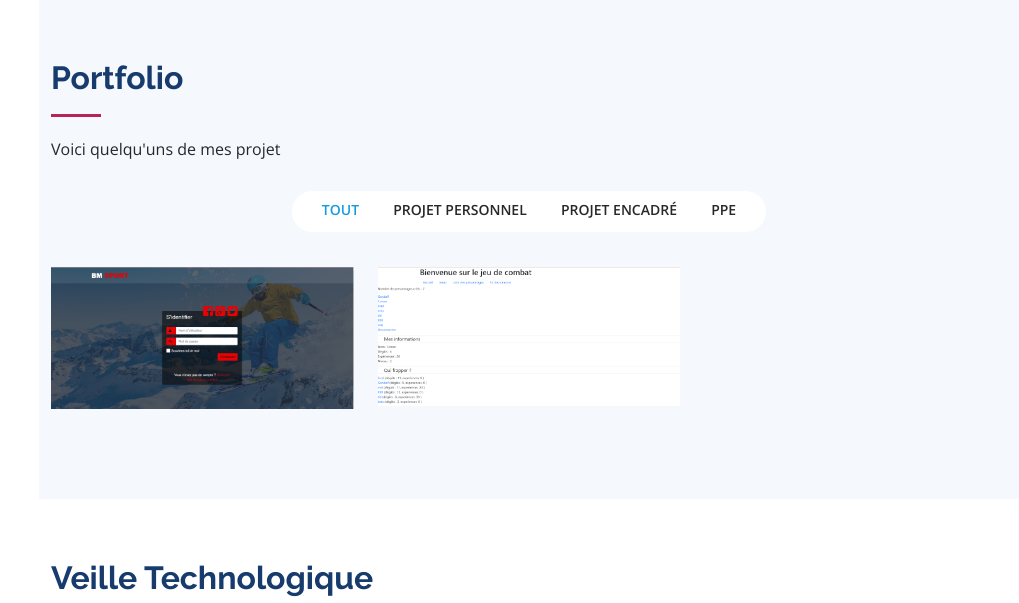
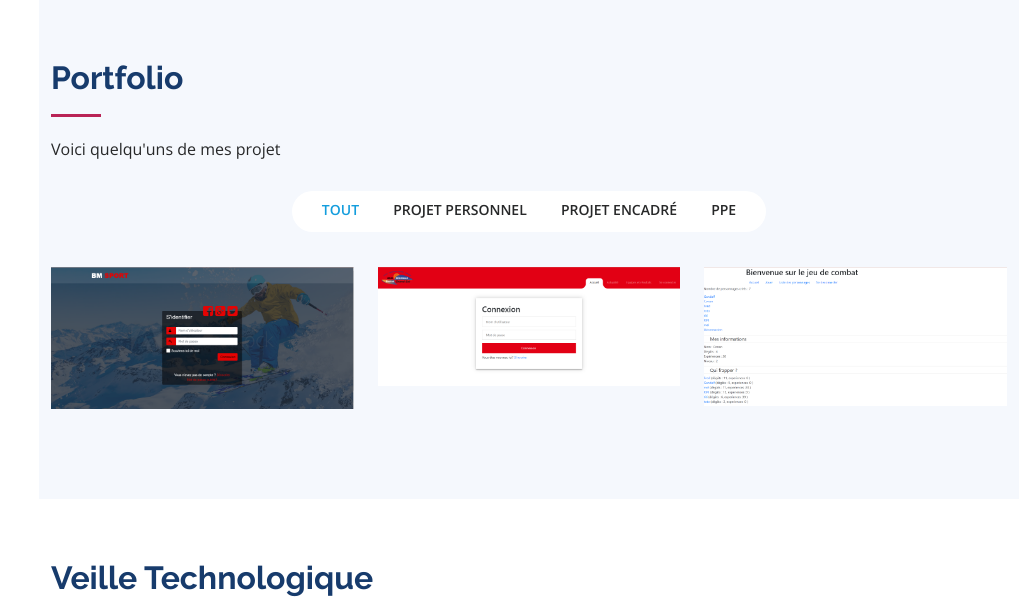
Before and after one commit to MelanyFroment/portfolio, a PHP site: page / in a window 1280 px wide. Shown: the part 2325-2928 px from the top of the page, without its empty margins (261-1280 px from the left). Run offline with PHP 8.4, Linux system fonts and the light colour scheme.

Commit message:
html to php corriger

```diff
--- a/index.php
+++ b/index.php
@@ -262,6 +262,16 @@
 							<div class="portfolio-links">
 								<a href="assets/img/PPE1.png" data-gallery="portfolioGallery" class="portfolio-lightbox" title="PPE1 : Php My Admin"><i class="bx bx-plus"></i></a>
 								<a href="ppe1.php" title="More Details"><i class="bx bx-link"></i></a>
+							</div>
+						</div>
+					</div>
+
+					<div class="col-lg-4 col-md-6 portfolio-item filter-web">
+						<div class="portfolio-wrap">
+							<img src="assets/img/projet_ppe2.png" class="img-fluid" alt="">
+							<div class="portfolio-links">
+								<a href="assets/img/projet_ppe2.png" data-gallery="portfolioGallery" class="portfolio-lightbox" title="PPE2 : Php Orienté Objet"><i class="bx bx-plus"></i></a>
+								<a href="ppe2.php" title="More Details"><i class="bx bx-link"></i></a>
 							</div>
 						</div>
 					</div>
```
Also changed, not shown: assets/img/projet_ppe2.png (added).
